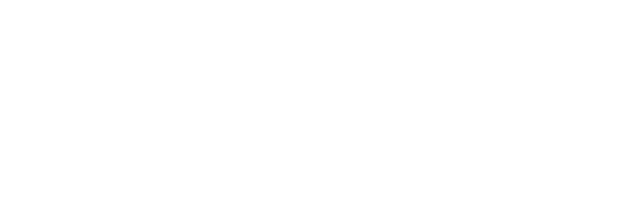
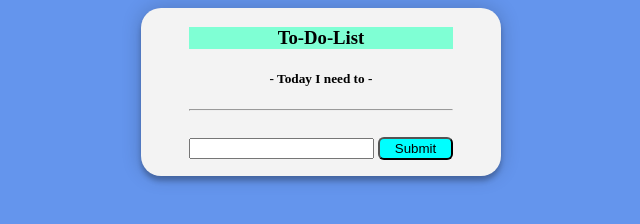
Before and after one commit to dts-kominfo-rea4a/challenge-dom-akbardev94, a website: page index.html in a window 1280 px wide. Shown: the whole page, without its empty margins (319-959 px from the left). Drawn offline with Linux system fonts and the light colour scheme.

Commit message:
Challenge-DOM

```diff
--- a/index.html
+++ b/index.html
@@ -5,37 +5,105 @@
     <meta http-equiv="X-UA-Compatible" content="IE=edge" />
     <meta name="viewport" content="width=device-width, initial-scale=1.0" />
     <title>Challenge - DOM</title>
+    <style>
+
+      body {
+        background-color: cornflowerblue;
+      }
+
+      #app {
+        position: relative;
+        display: flex;
+        margin: auto;
+        align-items: center;
+        justify-content: center;
+        border-radius: 20px;
+        max-width: 360px;
+        margin: 0 auto 100px;
+        background-color: rgb(243, 243, 243);
+        box-shadow: 0 0 20px 0 rgba(0, 0, 0, 0.2), 0 5px 5px 0 rgba(0, 0, 0, 0.24);
+      }
+
+      #todo-title {
+        background-color: aquamarine;
+        text-align: center;
+      }
+
+      #todo-subtitle {
+        text-align: center;
+      }
+
+      #todo-submit {
+        padding: 2px 15px;
+        border-radius: 6px;
+        background-color: aqua;
+      }
+
+      #todo-submit:hover {
+        background-color: aquamarine;
+      }
+
+      .content {
+        text-align: center;
+      }
+
+    </style>
   </head>
   <body>
     <div id="app">
+      <div class="container">
+        <header>
           <!-- TODO: Buatlah sebuah header dengan id todo-title -->
+          <h3 id="todo-title">To-Do-List</h3>
           <!-- TODO: Buatlah sebuah subtitle dengan id todo-subtitle -->
-
+          <h5 id="todo-subtitle">- Today I need to -</h5>
+          <hr />
+          <br>
+        </header>
         <!-- Section: input -->
+        <section class="content">
           <!-- TODO: Buatlah sebuah input bertipe text dengan id todo-input -->
+          <input type="text" name="" id="todo-input">
           <!-- TODO: Buatlah sebuah button dengan id todo-submit -->
+          <button id="todo-submit">Submit</button>
+        </section>
 
         <!-- Section output -->
+        <section>
           <!-- TODO: Buatlah sebuah <ul> dengan id todo-output -->
+            <ul id="todo-output"></ul>
+        </section>
+      </div>
     </div>
 
     <!-- ! Untuk tantangan ini, script jangan diubah ke external js yah ! -->
     <script>
       // TODO: Deklarasi variable sesuai dengan kebutuhan di sini
-      let button;
-      let input;
-      let output;
+      let button = document.getElementById('todo-submit');
+      let input= document.getElementById('todo-input');
+      let output = document.getElementById('todo-output');
 
       // TODO: Buatlah sebuah fungsi dengan nama fnClickHandler
       // Fungsi yang digunakan untuk menambahkan tulisan
       // Jangan ubah cara deklarasi fungsinya, cukup isi saja
-      function fnClickHandler(toDoItem) {}
+      function fnClickHandler(toDoItem) {
+        let v = input.value;
+        let li =document.createElement('li');
+        li.innerHTML = v;
+        output.append(li);
+        input.value='';
+      }
 
       // TODO: register event onclick / addEventListener untuk button
       // akan menjalankan fungsi fnClickHandler
-
+      button.addEventListener('click', fnClickHandler);
       // TODO: register event onkeypress / addEventListener untuk input
       // sehingga saat di input ditekan enter akan menjalankan fungsi fnClickHandler juga
+      input.addEventListener('keypress', (event) => {
+        if (event.key == 'Enter') {
+          fnClickHandler(event);
+        }
+      })
     </script>
   </body>
 </html>
```
Lines whose indentation alone changed are shown as unchanged.
